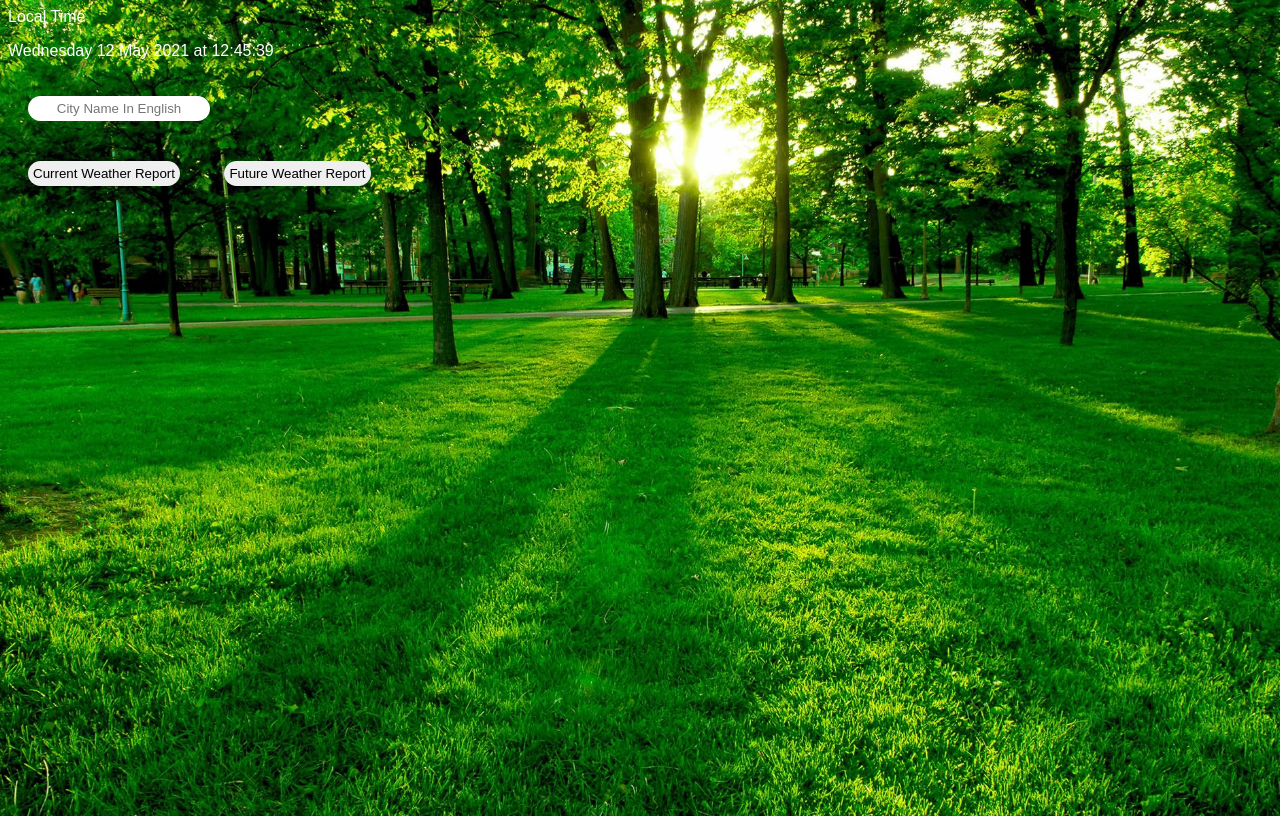
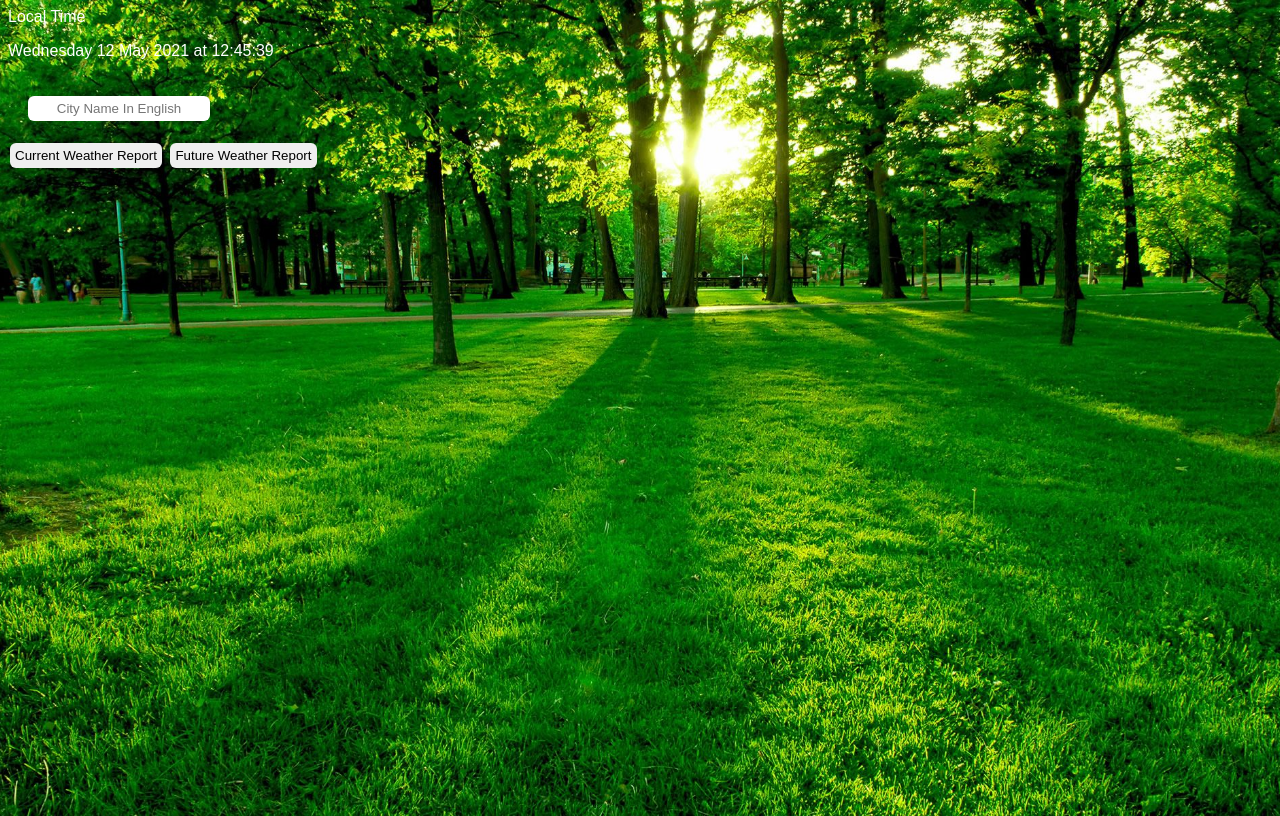
Before and after one commit to Davidzyt/Weather-Report, a plain HTML site: page index.html in a window 1280 px wide. Drawn offline with Linux system fonts and the light colour scheme.

```diff
--- a/style.css
+++ b/style.css
@@ -9,27 +9,27 @@
     font-family: 'Noto Sans JP', sans-serif;
 }
 
+#input-box {
+    border: none;
+    text-align: center;
+    border-radius: 6px;
+    margin: 20px;
+    padding: 5px;
+    width: 172px;
+}
+
 #cur-temp-button {
     border: none;
     text-align: center;
-    border-radius: 20px;
-    margin: 20px;
+    border-radius: 6px;
+    margin: 2px;
     padding: 5px;
 }
 
 #future-temp-button {
     border: none;
     text-align: center;
-    border-radius: 20px;
-    margin: 20px;
+    border-radius: 6px;
+    margin: 2px;
     padding: 5px;
 }
-
-#input-box {
-    border: none;
-    text-align: center;
-    border-radius: 20px;
-    margin: 20px;
-    padding: 5px;
-    width: 172px;
-}
```
